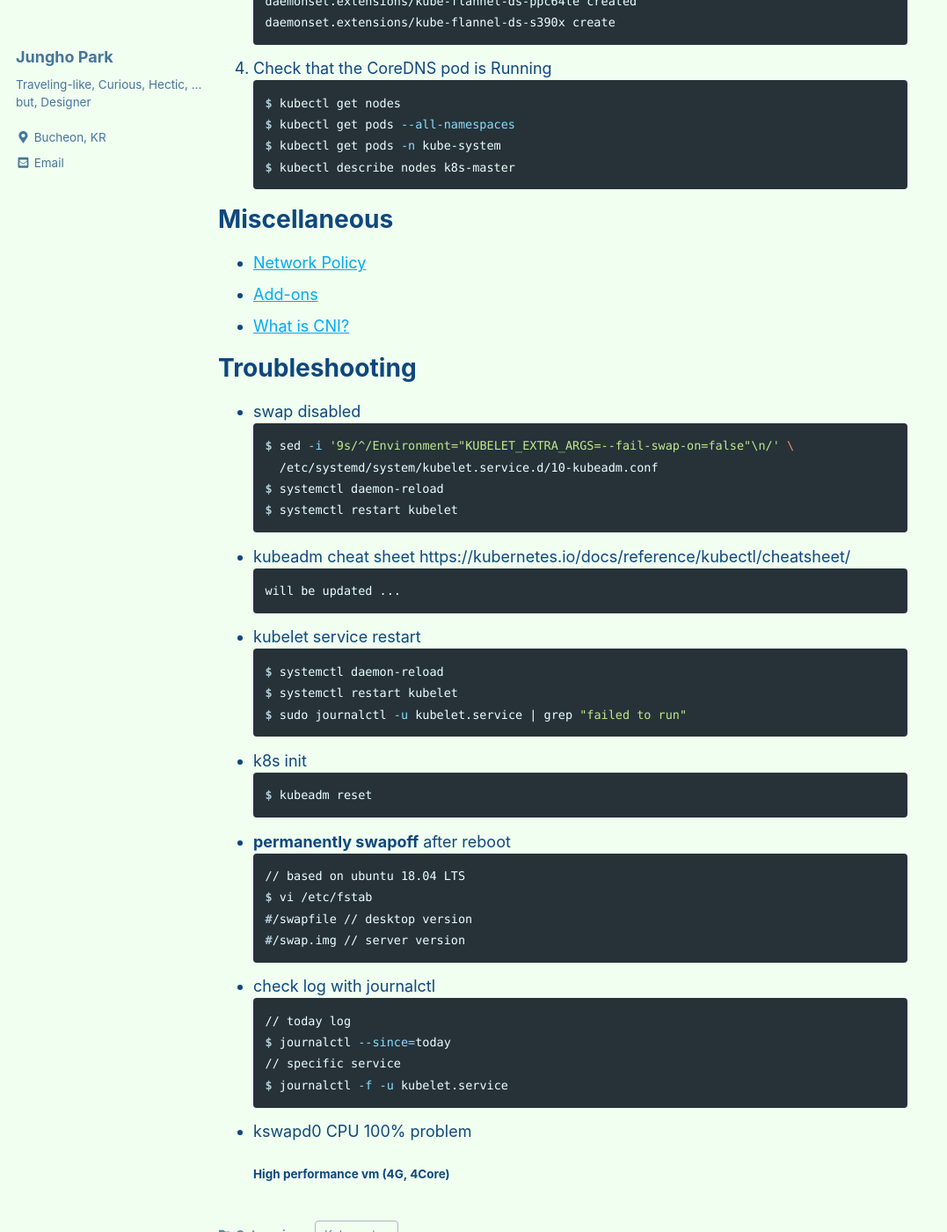
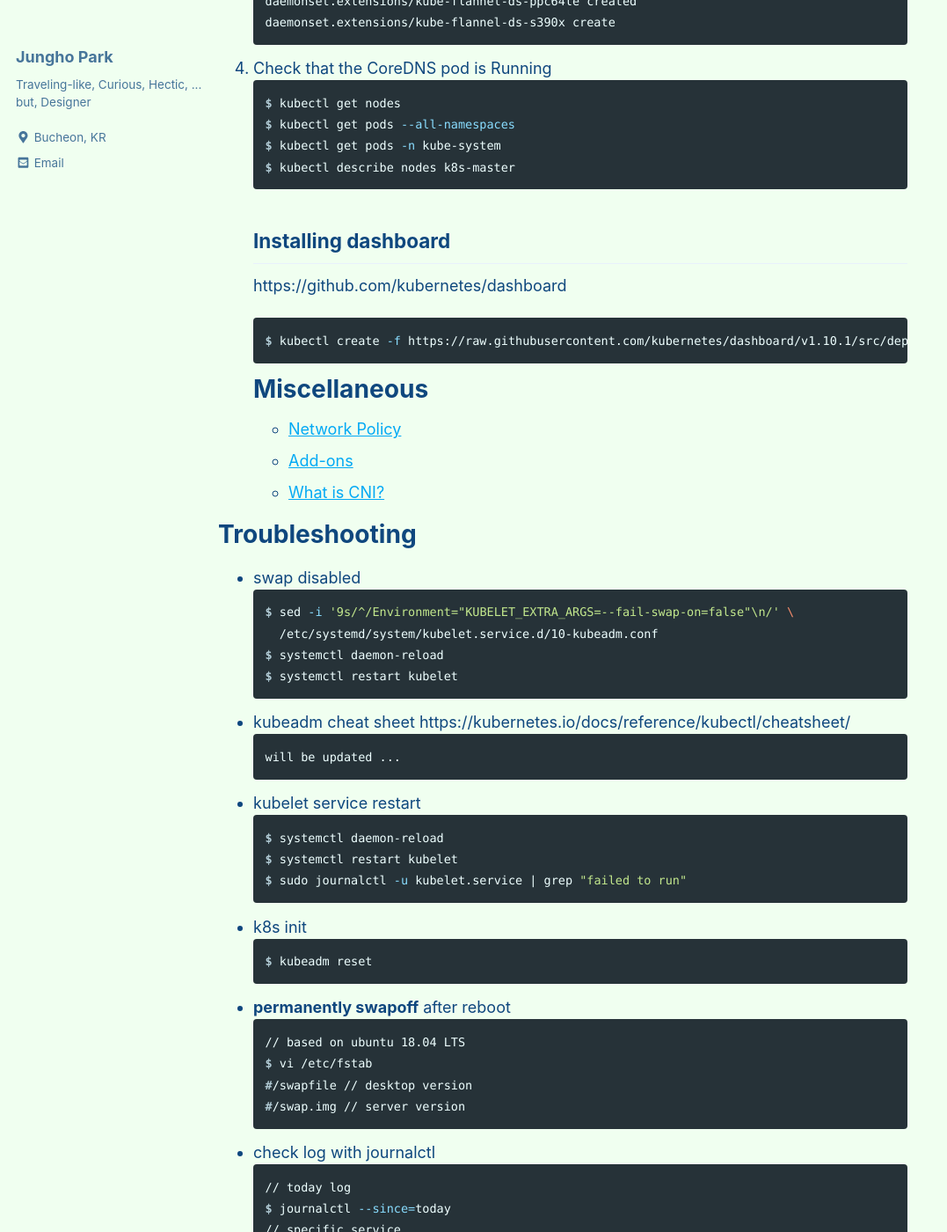
Before and after one commit to unipark00/tekrepo, a Jekyll site: the page built from _posts/2019-04-07-configure-k8s-cluster.md, in a window 1280 px wide and 1400 px high, scrolled down 2948 px. Shown: the whole window at 88% size, without its empty margins (0-1077 px from the left). Built offline with Jekyll 4.4.1, drawn with Linux system fonts in a browser that asks for light colours; cached includes are drawn as plain includes; some of the changed text lies outside the part shown.

Commit message:
Update 2019-04-07-configure-k8s-cluster.md

````diff
--- a/_posts/2019-04-07-configure-k8s-cluster.md
+++ b/_posts/2019-04-07-configure-k8s-cluster.md
@@ -87,7 +87,11 @@ $ kubectl get pods --all-namespaces
 $ kubectl get pods -n kube-system
 $ kubectl describe nodes k8s-master
 ```
-
+## Installing dashboard
+https://github.com/kubernetes/dashboard
+```console
+$ kubectl create -f https://raw.githubusercontent.com/kubernetes/dashboard/v1.10.1/src/deploy/recommended/kubernetes-dashboard.yaml
+```
 # Miscellaneous
 * [Network Policy](https://kubernetes.io/docs/concepts/services-networking/network-policies/)
 * [Add-ons](https://kubernetes.io/docs/concepts/cluster-administration/addons/)
@@ -131,4 +135,6 @@ $ journalctl --since=today
 $ journalctl -f -u kubelet.service
 ```
 * kswapd0 CPU 100% problem
-#### High performance vm (4G, 4Core)
+```console
+workaround --> 4GB, 4Core VM
+```
````
